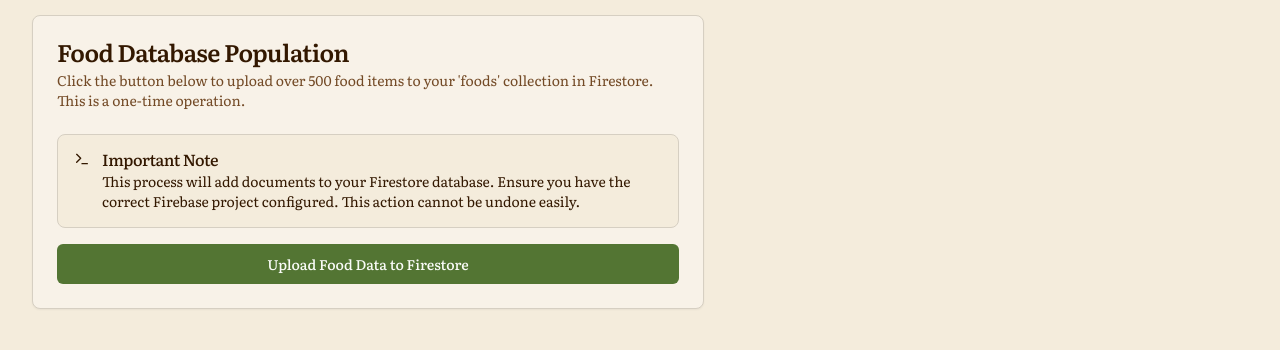
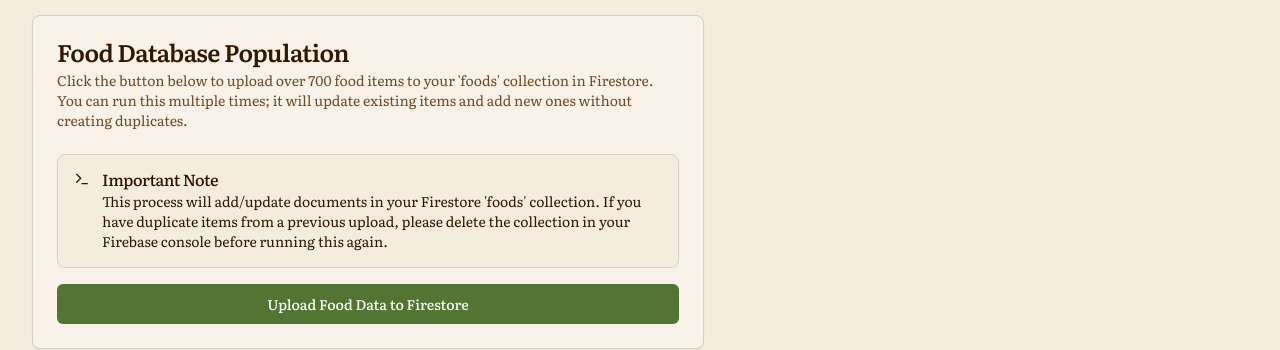
Before and after one commit to Soumyajit0404/AyurBalance, a Next.js app: page /setup in a window 1280 px wide. Shown: the part 197-547 px from the top of the page. Built offline with nearby package versions, Linux system fonts and the light colour scheme; no server answers; sample sign-in values are in the browser's storage.

Commit message:
every food is coming twice, donot repeat any food

```diff
--- a/src/app/(app)/setup/page.tsx
+++ b/src/app/(app)/setup/page.tsx
@@ -34,7 +34,8 @@
         const foodBatch = foods.slice(start, end);
 
         foodBatch.forEach((food) => {
-          const docRef = doc(collection(db, "foods"));
+          // Use food.name as the document ID to prevent duplicates
+          const docRef = doc(db, "foods", food.name);
           batch.set(docRef, food);
         });
 
@@ -45,7 +46,7 @@
 
       toast({
         title: "Upload Successful!",
-        description: `${foods.length} food items have been added to your Firestore database.`,
+        description: `${foods.length} food items have been created or updated in your database.`,
       });
     } catch (error) {
       console.error("Error uploading food data: ", error);
@@ -69,8 +70,8 @@
         <CardHeader>
           <CardTitle>Food Database Population</CardTitle>
           <CardDescription>
-            Click the button below to upload over 500 food items to your 'foods' collection in Firestore.
-            This is a one-time operation.
+            Click the button below to upload over 700 food items to your 'foods' collection in Firestore.
+            You can run this multiple times; it will update existing items and add new ones without creating duplicates.
           </CardDescription>
         </CardHeader>
         <CardContent className="space-y-4">
@@ -78,7 +79,7 @@
             <Terminal className="h-4 w-4" />
             <AlertTitle>Important Note</AlertTitle>
             <AlertDescription>
-              This process will add documents to your Firestore database. Ensure you have the correct Firebase project configured. This action cannot be undone easily.
+              This process will add/update documents in your Firestore 'foods' collection. If you have duplicate items from a previous upload, please delete the collection in your Firebase console before running this again.
             </AlertDescription>
           </Alert>
 
```
